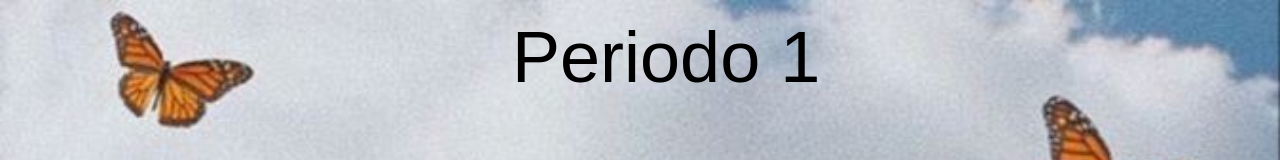
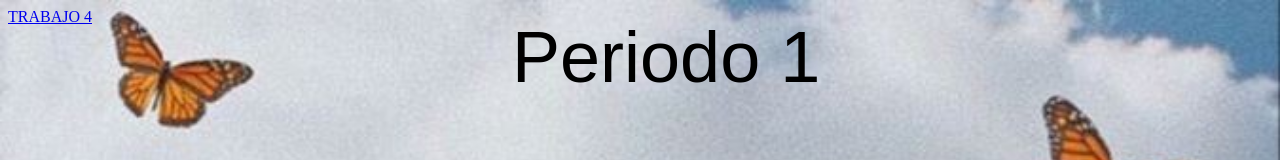
Before and after one commit to majocata/tecnologia, a plain HTML site: page periodo1.html in a window 1280 px wide. Shown: the top 160 px of the page. Drawn offline with Linux system fonts and the light colour scheme.

Commit message:
Update periodo1.html

```diff
--- a/periodo1.html
+++ b/periodo1.html
@@ -10,4 +10,5 @@
   <div class="rata2"><a href="https://majocata.github.io/trabajo2/#Dato3">TRABAJO 1</a></div>
   <div class="rata3"><a href="https://majocata.github.io/parcial1/#parci1">PARCIAL</a></div>
   <div class="rata4"><a href="https://majocata.github.io/entrega3/#ma5">TRABAJO 3</a></div>
+   <div class="rata5"><a href="https://majocata.github.io/entrega4/">TRABAJO 4</a></div>
 </body>
```
